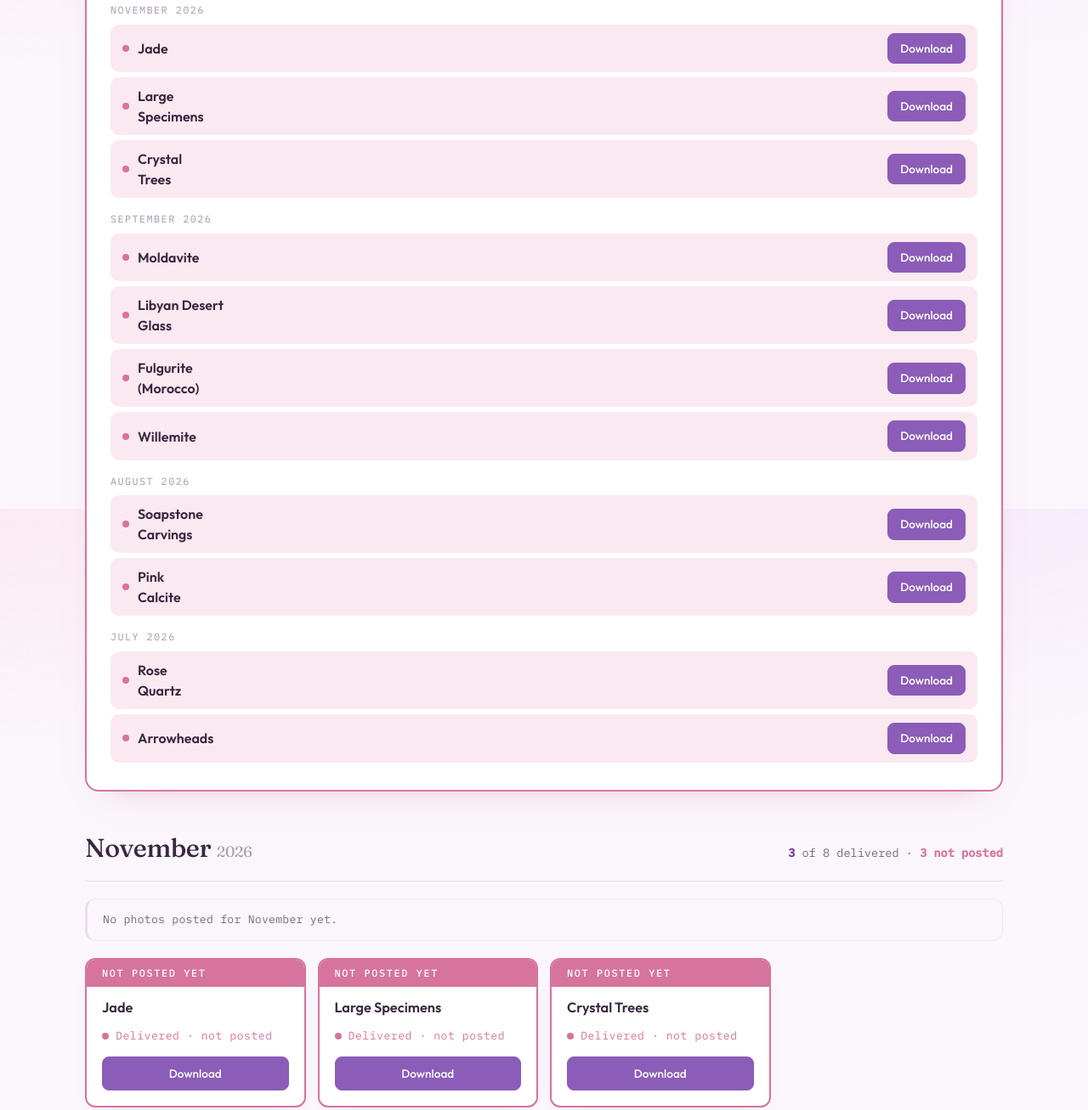
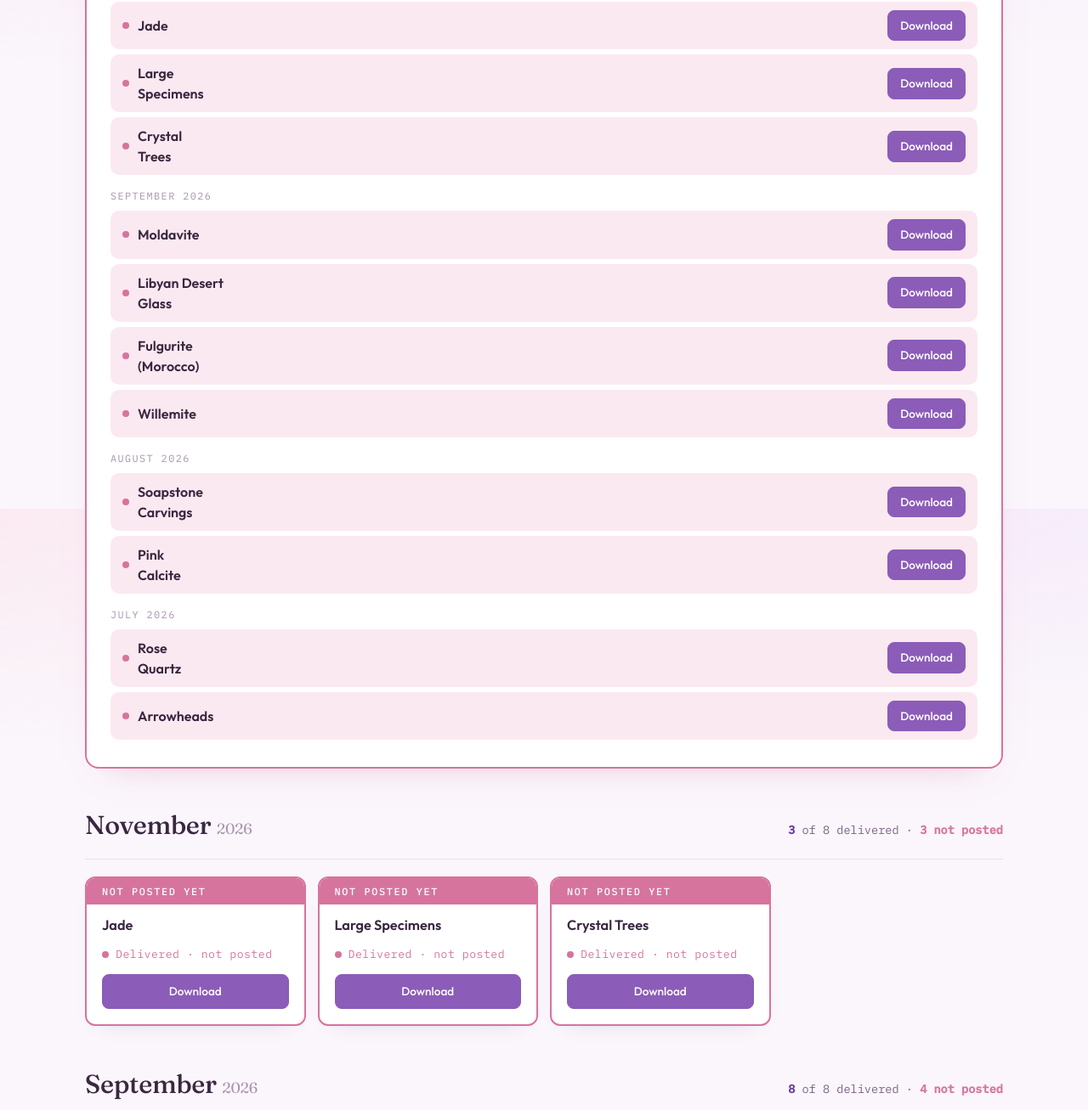
Before and after one commit to kylepetersen4/Rock-and-Soul-Dashboard, a plain HTML site: page index.html in a window 1280 px wide. Shown: the part 1001-2308 px from the top of the page at 85% size. Drawn offline with Linux system fonts and the light colour scheme.

Commit message:
Add files via upload

```diff
--- a/data.js
+++ b/data.js
@@ -13,7 +13,6 @@
    --- WHAT EACH FIELD MEANS -------------------------------------------------
      title       The name of the video. (e.g. "Purple Agate")
      video       The download link for the video. Leave as "" if not ready.
-     photo       The download link for the photo set. Leave as "" if none.
      countsAs    How many of the 8 monthly videos this one is worth.
                  Most are 1. A big shoot might be 2, 3, or 4.
      status      "edited"  = done and delivered
@@ -25,13 +24,6 @@
 
    --- THE NUMBERS AT THE TOP ------------------------------------------------
      QUOTA_PER_MONTH   How many videos are owed each month (8 per the contract)
-     PHOTOS_PER_MONTH  Photo cap per month (20 per the contract)
-
-   --- PHOTOS ON EACH MONTH ---------------------------------------------------
-     photos      Link to that month's photo folder. Leave as "" if none yet.
-     photoCount  How many edited photos are in that folder.
-   (A video's own "photo" line is optional. Only use it if one video has its
-    own photo set; otherwise leave it as "" and nothing extra shows.)
 
    --- "complete" ON EACH MONTH ----------------------------------------------
      complete: true   The month is finished. It counts toward the running
@@ -43,7 +35,6 @@
    ========================================================================== */
 
 const QUOTA_PER_MONTH  = 8;
-const PHOTOS_PER_MONTH = 20;
 
 const MONTHS = [
 
@@ -51,15 +42,12 @@ const MONTHS = [
   {
     name: "April",
     year: 2026,
-    photos: "",
-    photoCount: 0,
     complete: true,
     note: "The Utica Field Trip Recap counts as 2 videos because of the extra filming hours.",
     videos: [
       {
         title: "Utica Field Trip Recap Video",
         video: "https://public.3.basecamp.com/p/o5BeTEq667Sx4MWZQfyZ4X4w/vault/9885880140",
-        photo: "",
         countsAs: 2,
         status: "edited",
         posted: true,
@@ -67,7 +55,6 @@ const MONTHS = [
       {
         title: "R&S Field Trip Reel v2",
         video: "https://public.3.basecamp.com/p/h4jQt6rhjWmXmiAwEH2RhaiB/vault/9893474247",
-        photo: "",
         countsAs: 1,
         status: "edited",
         posted: true,
@@ -75,7 +62,6 @@ const MONTHS = [
       {
         title: "R&S Sluice Box Reel",
         video: "https://public.3.basecamp.com/p/h4jQt6rhjWmXmiAwEH2RhaiB/vault/9892856632",
-        photo: "",
         countsAs: 1,
         status: "edited",
         posted: true,
@@ -83,7 +69,6 @@ const MONTHS = [
       {
         title: "Gem Mining Activity Promo Video",
         video: "https://public.3.basecamp.com/p/V7C81YHDPCiumNhttWCFwiPb/vault/9939149984",
-        photo: "",
         countsAs: 1,
         status: "edited",
         posted: true,
@@ -91,7 +76,6 @@ const MONTHS = [
       {
         title: "Drone One Shotter",
         video: "https://public.3.basecamp.com/p/V7C81YHDPCiumNhttWCFwiPb/vault/9938541937",
-        photo: "",
         countsAs: 1,
         status: "edited",
         posted: true,
@@ -103,15 +87,12 @@ const MONTHS = [
   {
     name: "May",
     year: 2026,
-    photos: "",
-    photoCount: 0,
     complete: true,
     note: "Two extra videos delivered this month to make up for April.",
     videos: [
       {
         title: "UV Reactive in the Shop",
         video: "https://public.3.basecamp.com/p/5nJcpRS2KJUs8YSmnTKdmKa2/vault/9998661195",
-        photo: "",
         countsAs: 1,
         status: "edited",
         posted: true,
@@ -119,7 +100,6 @@ const MONTHS = [
       {
         title: "Summer Promo R&S",
         video: "https://public.3.basecamp.com/p/5nJcpRS2KJUs8YSmnTKdmKa2/vault/9998324813",
-        photo: "",
         countsAs: 1,
         status: "edited",
         posted: true,
@@ -127,7 +107,6 @@ const MONTHS = [
       {
         title: "Summer Promo 2",
         video: "https://3.basecamp.com/5662035/buckets/43533713/uploads/10008126729",
-        photo: "",
         countsAs: 1,
         status: "edited",
         posted: true,
@@ -135,7 +114,6 @@ const MONTHS = [
       {
         title: "Sulfur",
         video: "https://public.3.basecamp.com/p/5nJcpRS2KJUs8YSmnTKdmKa2/vault/9995015155",
-        photo: "",
         countsAs: 1,
         status: "edited",
         posted: true,
@@ -143,7 +121,6 @@ const MONTHS = [
       {
         title: "Magnesium",
         video: "https://public.3.basecamp.com/p/5nJcpRS2KJUs8YSmnTKdmKa2/vault/9994977795",
-        photo: "",
         countsAs: 1,
         status: "edited",
         posted: true,
@@ -151,7 +128,6 @@ const MONTHS = [
       {
         title: "Amethyst",
         video: "https://public.3.basecamp.com/p/7GbBgUtEtXzUgG61wBP2XHGn/vault/9999383036",
-        photo: "",
         countsAs: 1,
         status: "edited",
         posted: true,
@@ -159,7 +135,6 @@ const MONTHS = [
       {
         title: "Copper",
         video: "https://public.3.basecamp.com/p/7GbBgUtEtXzUgG61wBP2XHGn/vault/9999383802",
-        photo: "",
         countsAs: 1,
         status: "edited",
         posted: true,
@@ -167,7 +142,6 @@ const MONTHS = [
       {
         title: "Purple Agate",
         video: "https://public.3.basecamp.com/p/7GbBgUtEtXzUgG61wBP2XHGn/vault/9999384181",
-        photo: "",
         countsAs: 1,
         status: "edited",
         posted: true,
@@ -175,7 +149,6 @@ const MONTHS = [
       {
         title: "Rubies v2",
         video: "https://public.3.basecamp.com/p/7GbBgUtEtXzUgG61wBP2XHGn/vault/9999384685",
-        photo: "",
         countsAs: 1,
         status: "edited",
         posted: true,
@@ -183,7 +156,6 @@ const MONTHS = [
       {
         title: "Adventure x Wonder",
         video: "https://public.3.basecamp.com/p/7GbBgUtEtXzUgG61wBP2XHGn/vault/10008125564",
-        photo: "",
         countsAs: 1,
         status: "edited",
         posted: true,
@@ -195,15 +167,12 @@ const MONTHS = [
   {
     name: "June",
     year: 2026,
-    photos: "https://public.3.basecamp.com/p/SvWnnmq8cu6Pnjj2U3GuEbrj/vault/10025748082",
-    photoCount: 47,
     complete: true,
     note: "",
     videos: [
       {
         title: "Larimar",
         video: "https://public.3.basecamp.com/p/nDDvzwYx2e8fgk6UrXkiZCmi/vault/10086072513",
-        photo: "",
         countsAs: 1,
         status: "edited",
         posted: true,
@@ -211,7 +180,6 @@ const MONTHS = [
       {
         title: "Peaceful Pebbles",
         video: "https://public.3.basecamp.com/p/nDDvzwYx2e8fgk6UrXkiZCmi/vault/10086073108",
-        photo: "",
         countsAs: 1,
         status: "edited",
         posted: true,
@@ -219,7 +187,6 @@ const MONTHS = [
       {
         title: "Tumble Stones",
         video: "https://public.3.basecamp.com/p/nDDvzwYx2e8fgk6UrXkiZCmi/vault/10086073373",
-        photo: "",
         countsAs: 1,
         status: "edited",
         posted: true,
@@ -227,7 +194,6 @@ const MONTHS = [
       {
         title: "Vintage Sale Promo",
         video: "https://public.3.basecamp.com/p/nDDvzwYx2e8fgk6UrXkiZCmi/vault/10090407403",
-        photo: "",
         countsAs: 1,
         status: "edited",
         posted: true,
@@ -235,7 +201,6 @@ const MONTHS = [
       {
         title: "Rollie Pollie",
         video: "https://public.3.basecamp.com/p/nDDvzwYx2e8fgk6UrXkiZCmi/vault/10091912463",
-        photo: "",
         countsAs: 1,
         status: "edited",
         posted: true,
@@ -243,7 +208,6 @@ const MONTHS = [
       {
         title: "Green Mica",
         video: "https://public.3.basecamp.com/p/nDDvzwYx2e8fgk6UrXkiZCmi/vault/10091912068",
-        photo: "",
         countsAs: 1,
         status: "edited",
         posted: true,
@@ -251,7 +215,6 @@ const MONTHS = [
       {
         title: "Something for Everyone",
         video: "https://public.3.basecamp.com/p/nDDvzwYx2e8fgk6UrXkiZCmi/vault/10091968938",
-        photo: "",
         countsAs: 1,
         status: "edited",
         posted: true,
@@ -259,7 +222,6 @@ const MONTHS = [
       {
         title: "Sluice Box",
         video: "https://public.3.basecamp.com/p/nDDvzwYx2e8fgk6UrXkiZCmi/vault/10092101012",
-        photo: "",
         countsAs: 1,
         status: "edited",
         posted: true,
@@ -271,15 +233,12 @@ const MONTHS = [
   {
     name: "July",
     year: 2026,
-    photos: "https://public.3.basecamp.com/p/SvWnnmq8cu6Pnjj2U3GuEbrj/vault/10201801624",
-    photoCount: 29,
     complete: true,
     note: "",
     videos: [
       {
         title: "Bead Sale",
         video: "https://public.3.basecamp.com/p/hKkwcpSE5At3h8d4vVeijbgy/vault/10162688894",
-        photo: "",
         countsAs: 1,
         status: "edited",
         posted: true,
@@ -287,7 +246,6 @@ const MONTHS = [
       {
         title: "Ammonite",
         video: "https://public.3.basecamp.com/p/hKkwcpSE5At3h8d4vVeijbgy/vault/10162690214",
-        photo: "",
         countsAs: 1,
         status: "edited",
         posted: true,
@@ -295,7 +253,6 @@ const MONTHS = [
       {
         title: "Fountain",
         video: "https://public.3.basecamp.com/p/hKkwcpSE5At3h8d4vVeijbgy/vault/10162693080",
-        photo: "",
         countsAs: 1,
         status: "edited",
         posted: true,
@@ -303,7 +260,6 @@ const MONTHS = [
       {
         title: "Tarot & Books",
         video: "https://public.3.basecamp.com/p/hKkwcpSE5At3h8d4vVeijbgy/vault/10162691046",
-        photo: "",
         countsAs: 1,
         status: "edited",
         posted: true,
@@ -311,7 +267,6 @@ const MONTHS = [
       {
         title: "Rose Quartz",
         video: "https://public.3.basecamp.com/p/hKkwcpSE5At3h8d4vVeijbgy/vault/10162692177",
-        photo: "",
         countsAs: 1,
         status: "edited",
         posted: false,
@@ -319,7 +274,6 @@ const MONTHS = [
       {
         title: "Arrowheads",
         video: "https://public.3.basecamp.com/p/hKkwcpSE5At3h8d4vVeijbgy/vault/10202688644",
-        photo: "",
         countsAs: 1,
         status: "edited",
         posted: false,
@@ -327,7 +281,6 @@ const MONTHS = [
       {
         title: "Copper Collectible Coin",
         video: "https://public.3.basecamp.com/p/hKkwcpSE5At3h8d4vVeijbgy/vault/10202690732",
-        photo: "",
         countsAs: 1,
         status: "edited",
         posted: true,
@@ -335,7 +288,6 @@ const MONTHS = [
       {
         title: "Purple Charoite",
         video: "https://public.3.basecamp.com/p/hKkwcpSE5At3h8d4vVeijbgy/vault/10202692364",
-        photo: "",
         countsAs: 1,
         status: "edited",
         posted: true,
@@ -347,15 +299,12 @@ const MONTHS = [
   {
     name: "August",
     year: 2026,
-    photos: "https://public.3.basecamp.com/p/SvWnnmq8cu6Pnjj2U3GuEbrj/vault/10387261701",
-    photoCount: 22,
     complete: true,
     note: "",
     videos: [
       {
         title: "Burgoo Promo",
         video: "https://public.3.basecamp.com/p/x564npPVZiCXTrV6pKGJ43Dn/vault/10329943724",
-        photo: "",
         countsAs: 1,
         status: "edited",
         posted: true,
@@ -363,7 +312,6 @@ const MONTHS = [
       {
         title: "Kids Stuff",
         video: "https://public.3.basecamp.com/p/x564npPVZiCXTrV6pKGJ43Dn/vault/10329945182",
-        photo: "",
         countsAs: 1,
         status: "edited",
         posted: true,
@@ -371,7 +319,6 @@ const MONTHS = [
       {
         title: "Vanadinite",
         video: "https://public.3.basecamp.com/p/x564npPVZiCXTrV6pKGJ43Dn/vault/10329949006",
-        photo: "",
         countsAs: 1,
         status: "edited",
         posted: true,
@@ -379,7 +326,6 @@ const MONTHS = [
       {
         title: "Aquamarine",
         video: "https://public.3.basecamp.com/p/x564npPVZiCXTrV6pKGJ43Dn/vault/10383792696",
-        photo: "",
         countsAs: 1,
         status: "edited",
         posted: true,
@@ -387,7 +333,6 @@ const MONTHS = [
       {
         title: "Burgoo Promo 2",
         video: "https://public.3.basecamp.com/p/x564npPVZiCXTrV6pKGJ43Dn/vault/10383803625",
-        photo: "",
         countsAs: 1,
         status: "edited",
         posted: true,
@@ -395,7 +340,6 @@ const MONTHS = [
       {
         title: "Soapstone Carvings",
         video: "https://public.3.basecamp.com/p/x564npPVZiCXTrV6pKGJ43Dn/vault/10383992981",
-        photo: "",
         countsAs: 1,
         status: "edited",
         posted: false,
@@ -403,7 +347,6 @@ const MONTHS = [
       {
         title: "Something for Everyone (August)",
         video: "https://public.3.basecamp.com/p/x564npPVZiCXTrV6pKGJ43Dn/vault/10384020763",
-        photo: "",
         countsAs: 1,
         status: "edited",
         posted: true,
@@ -411,7 +354,6 @@ const MONTHS = [
       {
         title: "Pink Calcite",
         video: "https://public.3.basecamp.com/p/x564npPVZiCXTrV6pKGJ43Dn/vault/10384021909",
-        photo: "",
         countsAs: 1,
         status: "edited",
         posted: false,
@@ -423,15 +365,12 @@ const MONTHS = [
   {
     name: "September",
     year: 2026,
-    photos: "",
-    photoCount: 0,
     complete: true,
     note: "",
     videos: [
       {
         title: "Moldavite",
         video: "https://public.3.basecamp.com/p/v3oHGdSmVPUixjyDKSHtWxoy",
-        photo: "",
         countsAs: 1,
         status: "edited",
         posted: false,
@@ -439,7 +378,6 @@ const MONTHS = [
       {
         title: "What You'll Find",
         video: "https://public.3.basecamp.com/p/vCiwaVEEdLgNJhmYqM2H6f2L",
-        photo: "",
         countsAs: 1,
         status: "edited",
         posted: true,
@@ -447,7 +385,6 @@ const MONTHS = [
       {
         title: "Libyan Desert Glass",
         video: "https://public.3.basecamp.com/p/ubTYKsFAz56hwLCea1JdhYqq",
-        photo: "",
         countsAs: 1,
         status: "edited",
         posted: false,
@@ -455,7 +392,6 @@ const MONTHS = [
       {
         title: "Fulgurite (Morocco)",
         video: "https://public.3.basecamp.com/p/tdcXW4KMpV8wUd5VSSce6zJS",
-        photo: "",
         countsAs: 1,
         status: "edited",
         posted: false,
@@ -463,7 +399,6 @@ const MONTHS = [
       {
         title: "Motion Graphic Video",
         video: "https://public.3.basecamp.com/p/jxudJuiu2enwr8zK1L7kzcv9",
-        photo: "",
         countsAs: 1,
         status: "edited",
         posted: true,
@@ -471,7 +406,6 @@ const MONTHS = [
       {
         title: "Halloween",
         video: "https://public.3.basecamp.com/p/iRKZ4zB7ccsV5HBhi5zs4gfb",
-        photo: "",
         countsAs: 1,
         status: "edited",
         posted: true,
@@ -479,7 +413,6 @@ const MONTHS = [
       {
         title: "Fluorite",
         video: "https://public.3.basecamp.com/p/SvWnnmq8cu6Pnjj2U3GuEbrj/vault/10457431453",
-        photo: "",
         countsAs: 1,
         status: "edited",
         posted: true,
@@ -487,7 +420,6 @@ const MONTHS = [
       {
         title: "Willemite",
         video: "https://public.3.basecamp.com/p/SvWnnmq8cu6Pnjj2U3GuEbrj/vault/10521287249",
-        photo: "",
         countsAs: 1,
         status: "edited",
         posted: false,
@@ -499,15 +431,12 @@ const MONTHS = [
   {
     name: "November",
     year: 2026,
-    photos: "",
-    photoCount: 0,
     complete: false,
     note: "",
     videos: [
       {
         title: "Jade",
         video: "https://public.3.basecamp.com/p/SvWnnmq8cu6Pnjj2U3GuEbrj/vault/10521192318",
-        photo: "",
         countsAs: 1,
         status: "edited",
         posted: false,
@@ -515,7 +444,6 @@ const MONTHS = [
       {
         title: "Large Specimens",
         video: "https://public.3.basecamp.com/p/SvWnnmq8cu6Pnjj2U3GuEbrj/vault/10521207534",
-        photo: "",
         countsAs: 1,
         status: "edited",
         posted: false,
@@ -523,7 +451,6 @@ const MONTHS = [
       {
         title: "Crystal Trees",
         video: "https://public.3.basecamp.com/p/SvWnnmq8cu6Pnjj2U3GuEbrj/vault/10521273761",
-        photo: "",
         countsAs: 1,
         status: "edited",
         posted: false,
--- a/index.html
+++ b/index.html
@@ -313,20 +313,6 @@
   }
   .btn.video{background:var(--amethyst);color:#fff;border-color:var(--amethyst)}
   .btn.video:hover{background:var(--amethyst-deep);border-color:var(--amethyst-deep)}
-  .btn.photo{background:transparent;color:var(--amethyst-deep)}
-  .btn.photo:hover{border-color:var(--rose);color:var(--rose)}
-  .photo-bar{
-    display:flex;align-items:center;justify-content:space-between;gap:16px;flex-wrap:wrap;
-    background:var(--bg-card);border:1px solid var(--line-soft);border-left:3px solid var(--amethyst);
-    border-radius:12px;padding:14px 18px;margin-bottom:20px;
-    box-shadow:0 10px 26px -22px rgba(109,63,158,.4);
-  }
-  .photo-bar.empty-bar{border-left-color:var(--line);box-shadow:none;background:transparent}
-  .photo-num{font-weight:600;color:var(--amethyst-deep);font-size:1.02rem}
-  .photo-sub{font-size:.82rem;color:var(--ink-dim);font-family:'IBM Plex Mono',monospace;letter-spacing:.02em}
-  .btn.photo-btn{flex:0 0 auto;padding:9px 18px;background:var(--rose);border-color:var(--rose);color:#fff}
-  .btn.photo-btn:hover{background:#c25f8b;border-color:#c25f8b}
-  .recon-photos{margin-top:8px;font-size:.78rem;color:var(--ink-dim);font-family:'IBM Plex Mono',monospace}
   /* ---------- Posting tracker ---------- */
   .queue{
     background:var(--bg-card);
@@ -419,7 +405,7 @@
   <header>
     <div class="eyebrow">Content Delivery · reelCreative</div>
     <h1><span class="gem" aria-hidden="true"><svg viewBox="0 0 40 48" fill="none" xmlns="http://www.w3.org/2000/svg"><path d="M20 2 L34 14 L20 46 L6 14 Z" fill="url(#gemg)" stroke="#fff" stroke-width="1"/><path d="M6 14 L34 14 M20 2 L20 46 M6 14 L20 22 L34 14 M20 22 L20 46" stroke="#fff" stroke-width="1" opacity=".55"/><defs><linearGradient id="gemg" x1="6" y1="2" x2="34" y2="46" gradientUnits="userSpaceOnUse"><stop stop-color="#b07fd6"/><stop offset=".5" stop-color="#8b5cb8"/><stop offset="1" stop-color="#d6749e"/></linearGradient></defs></svg></span>The Rock &amp; <span class="soul">Soul</span></h1>
-    <p class="sub">A running record of every video and photo delivered each month, measured against the 8-video monthly agreement.</p>
+    <p class="sub">A running record of every video delivered each month, measured against the 8-video monthly agreement.</p>
   </header>
 
   <section class="hero">
@@ -523,7 +509,6 @@
           <span class="pill ${cls}">${txt}</span>
         </div>
         ${notPostedVids(m).length?`<div class="recon-np">${notPostedVids(m).length} not posted</div>`:''}
-        ${m.photoCount?`<div class="recon-photos">${m.photoCount} photos</div>`:''}
       </div>`);
   });
 
@@ -589,18 +574,6 @@
 
     if(m.note) html += `<div class="month-note">${m.note}</div>`;
 
-    if(m.photos){
-      const extra = (m.photoCount||0) - PHOTOS_PER_MONTH;
-      html += `<div class="photo-bar">
-        <div>
-          <div class="photo-num">${m.photoCount} edited photos</div>
-          <div class="photo-sub">${PHOTOS_PER_MONTH} included each month${extra>0?` · ${extra} extra`:''}</div>
-        </div>
-        <a class="btn photo-btn" href="${m.photos}" target="_blank" rel="noopener">View photos</a>
-      </div>`;
-    } else if(m.complete || m.videos.length){
-      html += `<div class="photo-bar empty-bar"><div class="photo-sub">No photos posted for ${m.name} yet.</div></div>`;
-    }
 
     if(m.videos.length === 0){
       html += `<div class="empty">No videos logged yet for ${m.name}.</div>`;
@@ -623,9 +596,6 @@
     const n = v.countsAs||1;
     const isPending = v.status==='pending';
     const badge = n>1 ? `<span class="badge-2x">${n}×</span>` : '';
-    const photoBtn = v.photo
-      ? `<a class="btn photo" href="${v.photo}" target="_blank" rel="noopener">Photos</a>`
-      : '';
     const videoBtn = v.video
       ? `<a class="btn video" href="${v.video}" target="_blank" rel="noopener">Download</a>`
       : `<span class="btn video disabled">Pending</span>`;
@@ -648,7 +618,6 @@
         </div>
         <div class="links">
           ${videoBtn}
-          ${photoBtn}
         </div>
       </div>`;
   }
```
Also changed, not shown: 1 other file.
